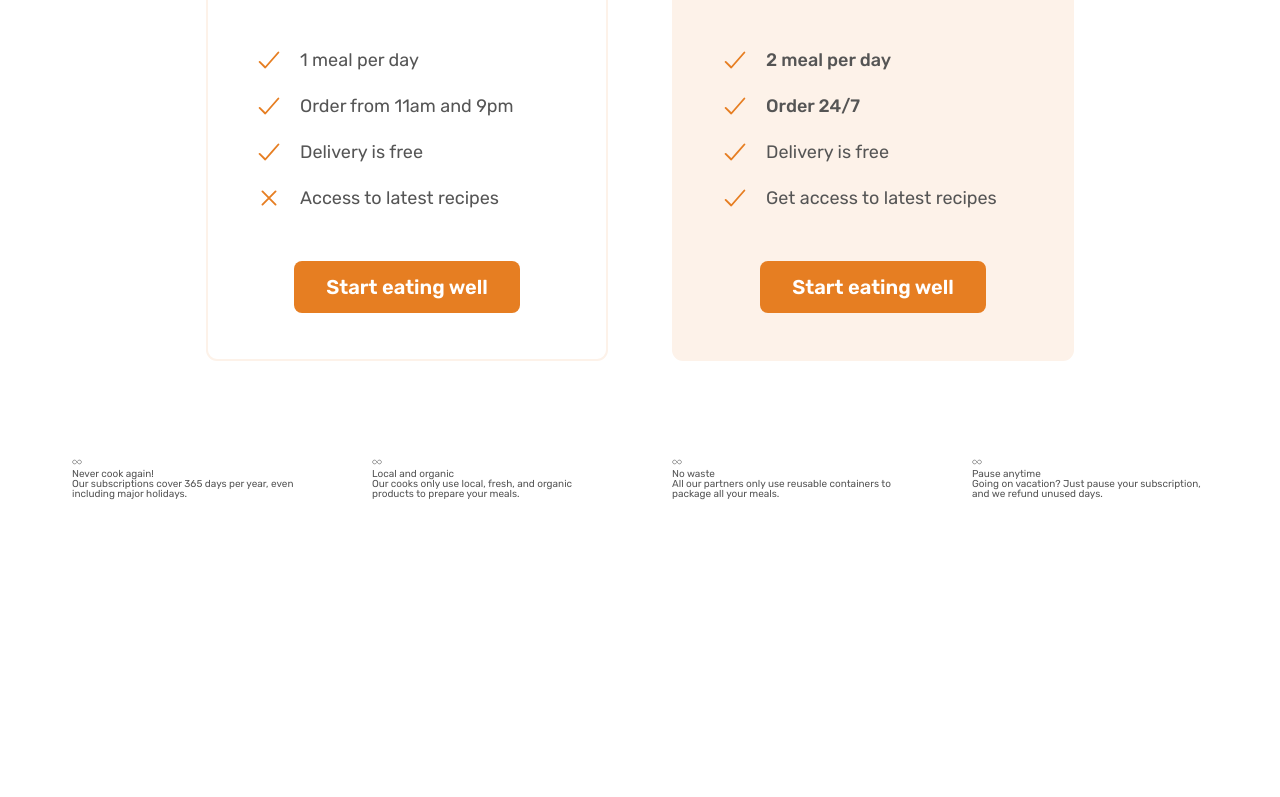
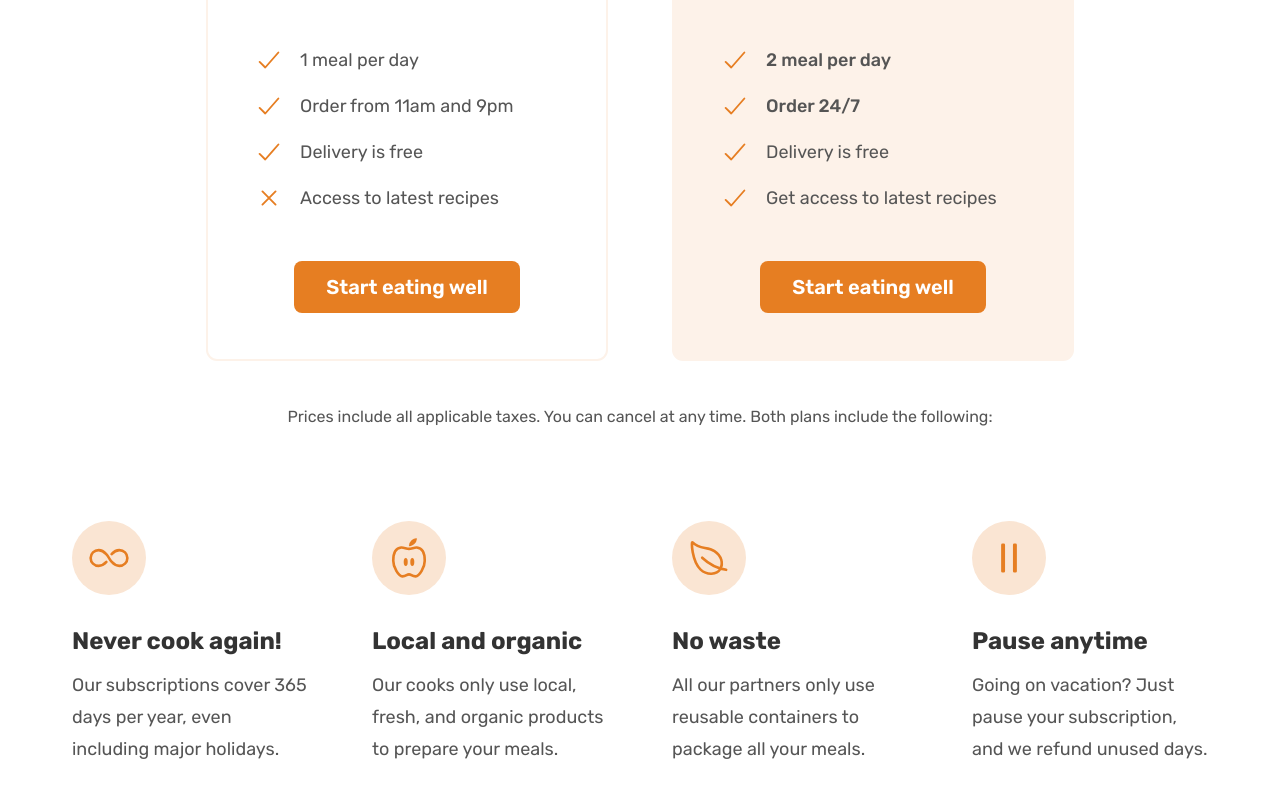
Before and after one commit to dononichols/OmniFood-Site-practice, a plain HTML site: page index.html in a window 1280 px wide. Shown: the part 5436-6233 px from the top of the page. Before the commit the page ends 6031 px from the top, so only its background shows below. Drawn offline with nearby package versions, Linux system fonts and the light colour scheme.

Commit message:
completed feature section

```diff
--- a/css/style.css
+++ b/css/style.css
@@ -496,6 +496,36 @@ line-height: 1.6;
   margin-top: 4.8rem;
 }
 
+.plan-details {
+  font-size: 1.6rem;
+  list-style: none;
+  text-align: center;
+}
+
+/* Features */
+
+.feature-icon {
+color: #e67e22;
+height: 4.2rem;
+width: 4.2rem;
+background-color: #fae5d3;
+margin-bottom: 3.2rem;
+padding: 1.6rem;
+border-radius: 50%;
+}
+
+.feature-title {
+font-size: 2.4rem;
+color: #333;
+font-weight: 700;
+margin-bottom: 1.6rem;
+}
+
+.feature-text {
+  font-size: 1.8rem;
+  line-height: 1.8;
+}
+
 
 
 
--- a/index.html
+++ b/index.html
@@ -363,7 +363,7 @@
    </div>
    <!-- grid for side-by-side pricing tables -->
    <!-- card 1 -->
-   <div class="container grid grid--2-cols">
+   <div class="container grid grid--2-cols margin-bottom-md">
     <div class="pricing-plan pricing-plan--starter">
       <header class="plan-header">
 <p class="plan-name">Starter</p>
@@ -421,6 +421,14 @@
     </div>
           </div>
    </div>
+
+   <div class="container grid">
+    <aside class="plan-details ">
+      Prices include all applicable taxes. You can cancel at any time.
+      Both plans include the following:
+    </aside>
+   </div>
+
 <!-- Feature 1 -->
    <div class="container grid grid--4-cols">
     <div class="feature">
@@ -430,19 +438,19 @@
       </div>
 <!-- Feature 2 -->
     <div class="feature">
-      <ion-icon class="feature-icon" name="infinite-outline"></ion-icon>
+      <ion-icon class="feature-icon" name="nutrition-outline"></ion-icon>
       <p class="feature-title">Local and organic</p>
       <p class="feature-text">Our cooks only use local, fresh, and organic products to prepare your meals.</p>
     </div>
 <!-- Feature 3 -->
     <div class="feature">
-      <ion-icon class="feature-icon" name="infinite-outline"></ion-icon>
+      <ion-icon class="feature-icon" name="leaf-outline"></ion-icon>
       <p class="feature-title">No waste</p>
       <p class="feature-text">All our partners only use reusable containers to package all your meals.</p>
     </div>
 <!-- Feature 4 -->
     <div class="feature">
-      <ion-icon class="feature-icon" name="infinite-outline"></ion-icon>
+      <ion-icon class="feature-icon" name="pause-outline"></ion-icon>
       <p class="feature-title">Pause anytime</p>
       <p class="feature-text">Going on vacation? Just pause your subscription, and we refund unused days.</p>
     </div>
```
